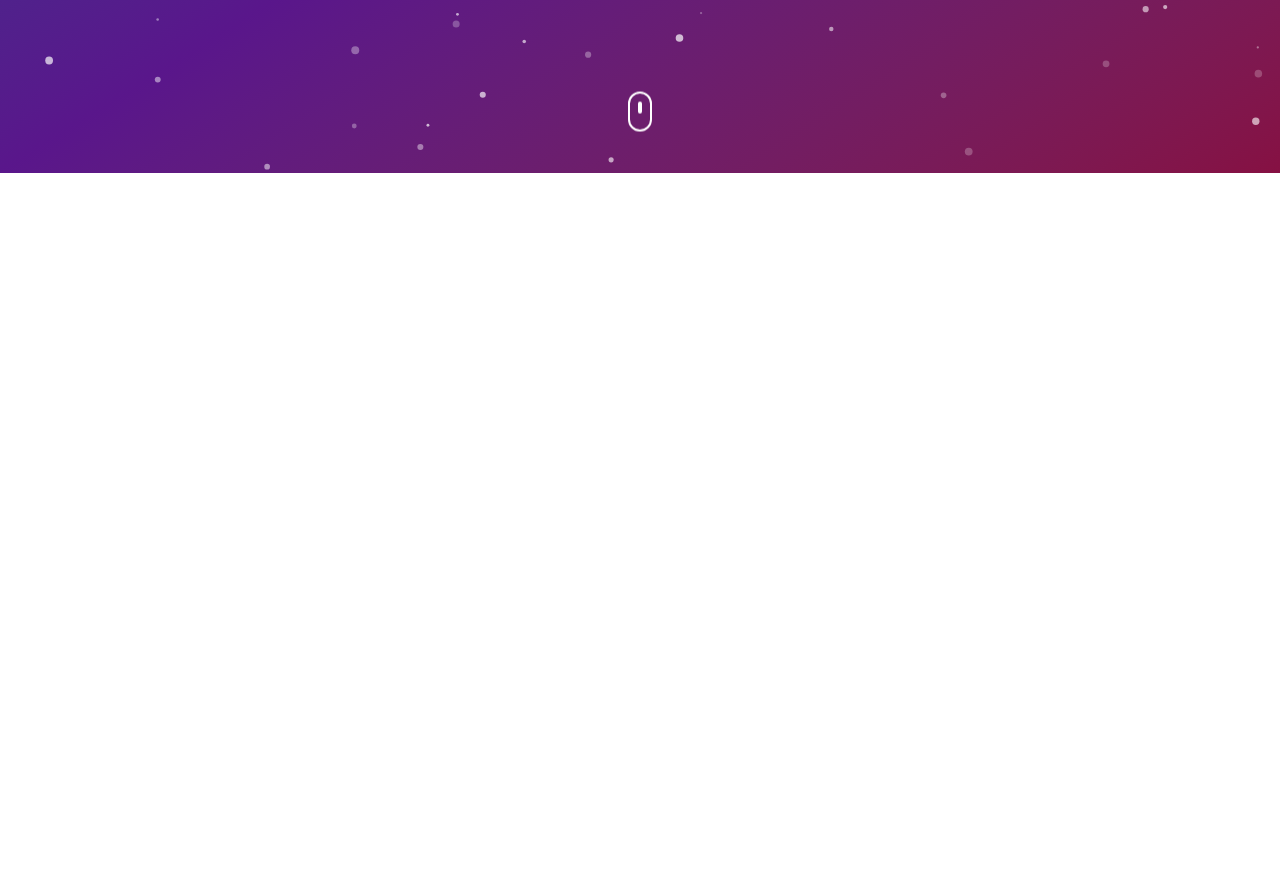
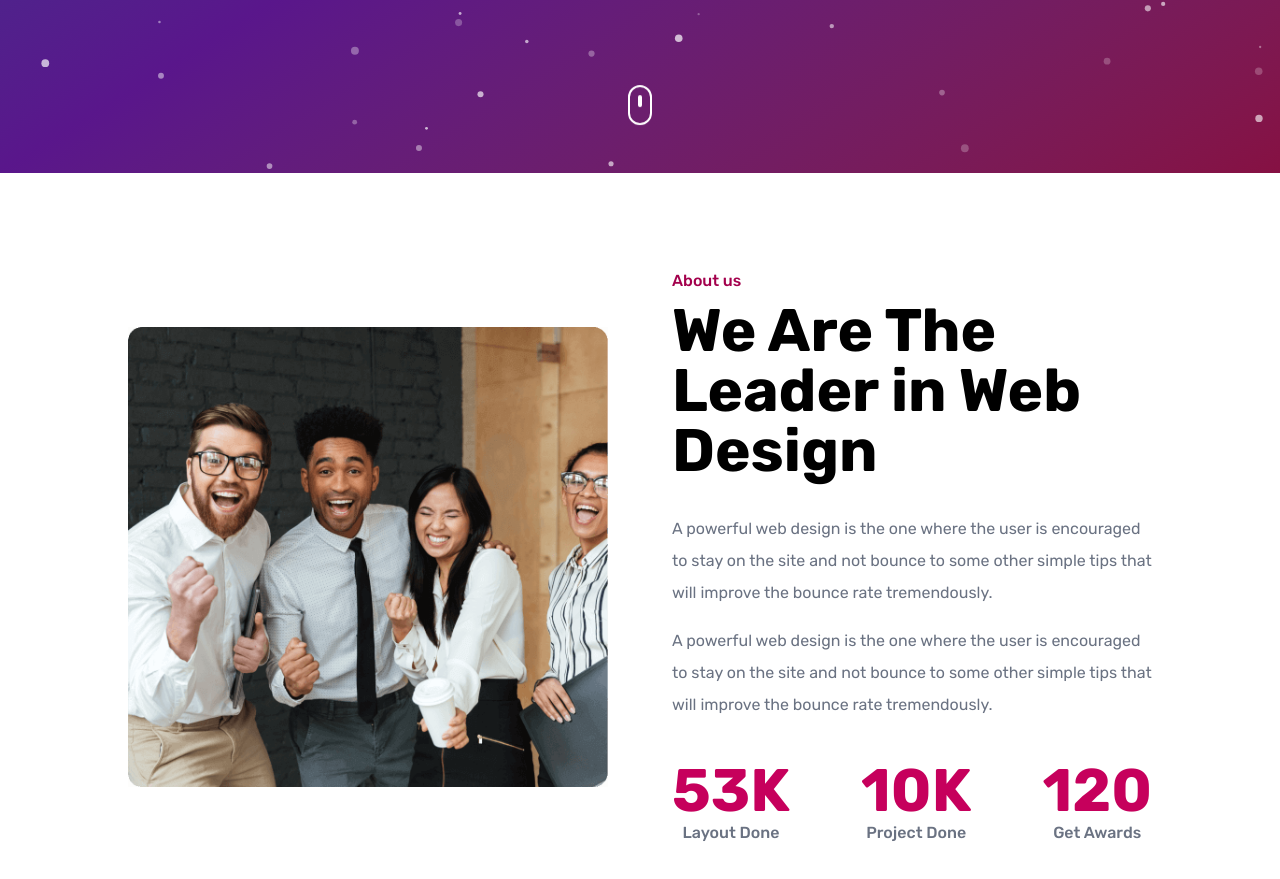
Before and after one commit to titohajili/Web-Agency, a Next.js app: page / in a window 1280 px wide. Shown: the part 627-1506 px from the top of the page. Before the commit the page ends 800 px from the top, so only its background shows below. Built offline with nearby package versions, Linux system fonts and the light colour scheme.

Commit message:
About page

```diff
--- /dev/null
+++ b/components/Home/Hero/About.tsx
@@ -0,0 +1,45 @@
+import Image from 'next/image'
+import React from 'react'
+
+const About = () => {
+  return (
+    <div className='py-24 dark:bg-gray-950'>
+      <div className='w-[80%] mx-auto grid grid-cols-1 lg:grid-cols-2 items-center gap-16'>
+        {/* Image content */}
+        <div>
+            <Image src={'/images/a1.png'} alt='img' width={500} height={500} />
+        </div>
+        {/* Text Content */}
+        <div>
+            <h1 className='text-pink-800 dark:text-purple-600 font-medium'>About us</h1>
+            {/* Heading */}
+            <h1 className='text-3xl sm:text-4xl md:text-5xl lg:text-6xl font-bold text-black dark:text-white mt-2'>We Are The Leader in Web Design</h1>
+            {/* Paragraph */}
+            <p className='text-gray-500 dark:text-gray-200 text-base leading-8 mt-8'>A powerful web design is the one where the user is encouraged to stay on the site and not bounce to some other simple tips that will improve the bounce rate tremendously.</p>
+            <p className='text-gray-500 dark:text-gray-200 text-base leading-8 mt-4'>A powerful web design is the one where the user is encouraged to stay on the site and not bounce to some other simple tips that will improve the bounce rate tremendously.</p>
+            {/* Stats */}
+            <div className='mt-10'>
+                <div className='flex items-center justify-between'>
+                    <div>
+                        <h1 className='text-3xl md:text-4xl lg:text-6xl font-bold text-pink-700'>53K</h1>
+                        <p className='text-center text-xs sm:text-sm md:text-base font-medium text-gray-500'>Layout Done</p>
+                    </div>
+
+                    <div>
+                        <h1 className='text-3xl md:text-4xl lg:text-6xl font-bold text-pink-700'>10K</h1>
+                        <p className='text-center text-xs sm:text-sm md:text-base font-medium text-gray-500'>Project Done</p>
+                    </div>
+
+                    <div>
+                        <h1 className='text-3xl md:text-4xl lg:text-6xl font-bold text-pink-700'>120</h1>
+                        <p className='text-center text-xs sm:text-sm md:text-base font-medium text-gray-500'>Get Awards</p>
+                    </div>
+                </div>
+            </div>
+        </div>
+      </div>
+    </div>
+  )
+}
+
+export default About
--- a/components/Home/Home.tsx
+++ b/components/Home/Home.tsx
@@ -1,4 +1,5 @@
 
+import About from './Hero/About'
 import Hero from './Hero/Hero'
 
 const Home = () => {
@@ -7,6 +8,7 @@ const Home = () => {
   return (
     <div className='overflow-hidden'>
       <Hero/>
+      <About/>
     </div>
   )
 }
```
